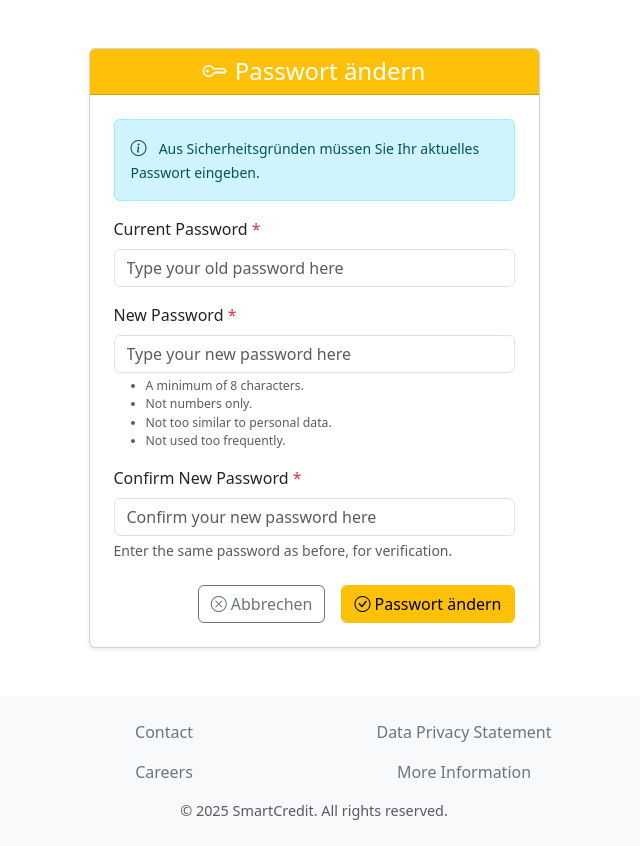
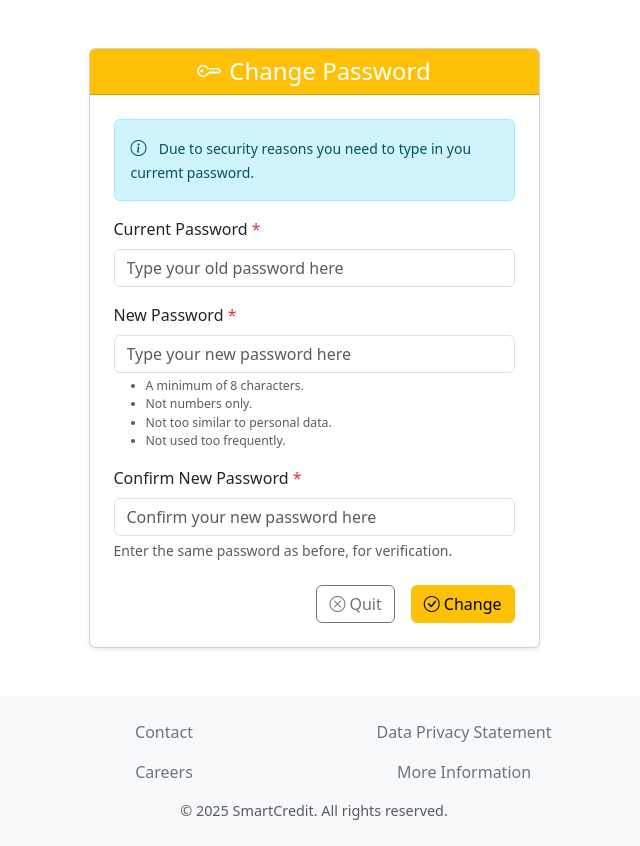
Before and after one commit to MrBryant8/AI-credit-offer-generation-system, a Django app: page /change-password/ in a window 1280 px wide. Shown: the part 56-902 px from the top of the page, without its empty margins (326-966 px from the left). Run offline with Django 5.2, Linux system fonts and the light colour scheme; the visitor is signed in with stand-in values (Sample User, id 1); parts of the project's set-up code (start-up, migrations or seed data) failed here and were passed over.

Commit message:
add complementary fixes

```diff
--- a/app/app/settings.py
+++ b/app/app/settings.py
@@ -24,7 +24,7 @@ BASE_DIR = Path(__file__).resolve().parent.parent
 SECRET_KEY = 'django-insecure-=#8j&_3+&+h*wwum63h=-r!sh9=qpr)h@*1%)s^4vkj+#qb7ld'
 
 # SECURITY WARNING: don't run with debug turned on in production!
-DEBUG = True
+DEBUG = False
 
 ALLOWED_HOSTS = ['*']
 
--- a/app/core/templates/admin-dashboard.html
+++ b/app/core/templates/admin-dashboard.html
@@ -9,8 +9,8 @@
   <div class="d-flex flex-wrap justify-content-center gap-3 mb-4">
     <a href="{% url 'admin_dashboard' %}?model=users" class="btn btn-primary btn-lg">Users</a>
     <a href="{% url 'admin_dashboard' %}?model=clients" class="btn btn-secondary btn-lg">Clients</a>
-    <a href="{% url 'admin_dashboard' %}?model=loans" class="btn btn-success btn-lg">Loans</a>
-    <a href="{% url 'admin_dashboard' %}?model=offers" class="btn btn-warning btn-lg">Credit Offers</a>
+    <a href="{% url 'admin_dashboard' %}?model=loans" class="btn btn-success btn-lg">Loan Types</a>
+    <a href="{% url 'admin_dashboard' %}?model=offers" class="btn btn-warning btn-lg">Offers</a>
   </div>
 
   <!-- Optionally, you can keep or remove this container based on your needs -->
--- a/app/core/templates/admin/tables/clients_table.html
+++ b/app/core/templates/admin/tables/clients_table.html
@@ -5,7 +5,7 @@
 <table class="table table-striped table-bordered align-middle">
   <thead class="table-light">
     <tr>
-      <th>ID</th>
+      <th>ID Number</th>
       <th>Email</th>
       <th>Age</th>
       <th>Sex</th>
--- a/app/core/templates/admin/tables/loans_table.html
+++ b/app/core/templates/admin/tables/loans_table.html
@@ -8,7 +8,7 @@
       <th>Description</th>
       <th>Interest (%)</th>
       <th>Amount Range (€)</th>
-      <th>Duration (Months)</th>
+      <th>Typical Duration (Months)</th>
     </tr>
   </thead>
   <tbody>
--- a/app/core/templates/admin/tables/users_table.html
+++ b/app/core/templates/admin/tables/users_table.html
@@ -5,8 +5,9 @@
 <table class="table table-striped table-bordered align-middle">
   <thead class="table-light">
     <tr>
+      <th>Name</th>
       <th>Email</th>
-      <th>Name</th>
+      <th>Phone Number</th>
       <th>Moderator</th>
       <th>Active</th>
       <th>Date Joined</th>
@@ -15,8 +16,9 @@
   <tbody>
     {% for user in page_obj %}
     <tr>
+      <td>{{ user.get_full_name|default:"-" }}</td>
       <td>{{ user.email }}</td>
-      <td>{{ user.get_full_name|default:"-" }}</td>
+      <td>{{ user.phone_number }}</td>
       <td>{% if user.is_moderator %}Yes{% else %}No{% endif %}</td>
       <td>{% if user.is_active %}Yes{% else %}No{% endif %}</td>
       <td>{{ user.date_joined|date:"d.m.Y" }}</td>
--- a/app/core/templates/offer-detail.html
+++ b/app/core/templates/offer-detail.html
@@ -166,7 +166,7 @@
   </div>
 </div>
 
-{% if user.is_authenticated and not user.is_moderator %}
+{% if user.is_authenticated and offer.client.user.id == user.id %}
   <!-- Floating Explain Offer Button -->
   <a href="{% url 'chat_page' offer.id %}"
      class="btn btn-info shadow-lg rounded-circle d-flex align-items-center justify-content-center"
--- a/app/core/templates/registration/password_change_form.html
+++ b/app/core/templates/registration/password_change_form.html
@@ -8,7 +8,7 @@
             <div class="card shadow-sm">
                 <div class="card-header bg-warning text-white">
                     <h4 class="mb-0 text-center">
-                        <i class="bi bi-key me-2"></i>Passwort ändern
+                        <i class="bi bi-key me-2"></i>Change Password
                     </h4>
                 </div>
 
@@ -16,7 +16,7 @@
                     <!-- Information Alert -->
                     <div class="alert alert-info" role="alert">
                         <i class="bi bi-info-circle me-2"></i>
-                        <small>Aus Sicherheitsgründen müssen Sie Ihr aktuelles Passwort eingeben.</small>
+                        <small>Due to security reasons you need to type in you curremt password.</small>
                     </div>
 
                     <!-- Password Change Form -->
@@ -56,10 +56,10 @@
                         <!-- Submit Buttons -->
                         <div class="d-grid gap-2 d-md-flex justify-content-md-end mt-4">
                             <a href="{% url 'home' %}" class="btn btn-outline-secondary me-md-2">
-                                <i class="bi bi-x-circle me-1"></i>Abbrechen
+                                <i class="bi bi-x-circle me-1"></i>Quit
                             </a>
                             <button type="submit" class="btn btn-warning">
-                                <i class="bi bi-check-circle me-1"></i>Passwort ändern
+                                <i class="bi bi-check-circle me-1"></i>Change
                             </button>
                         </div>
                     </form>
```
Also changed, not shown: app/core/management/commands/seed_db.py (+7 -7 lines).
